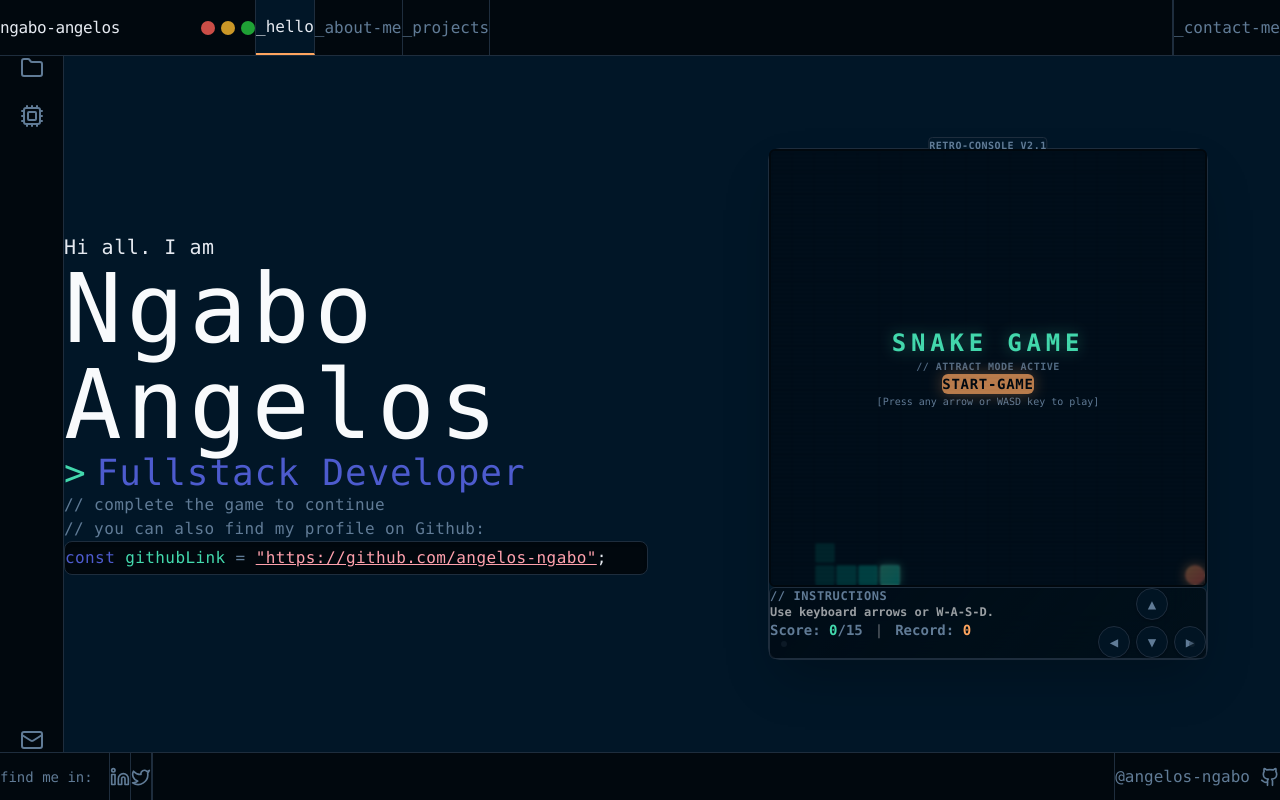
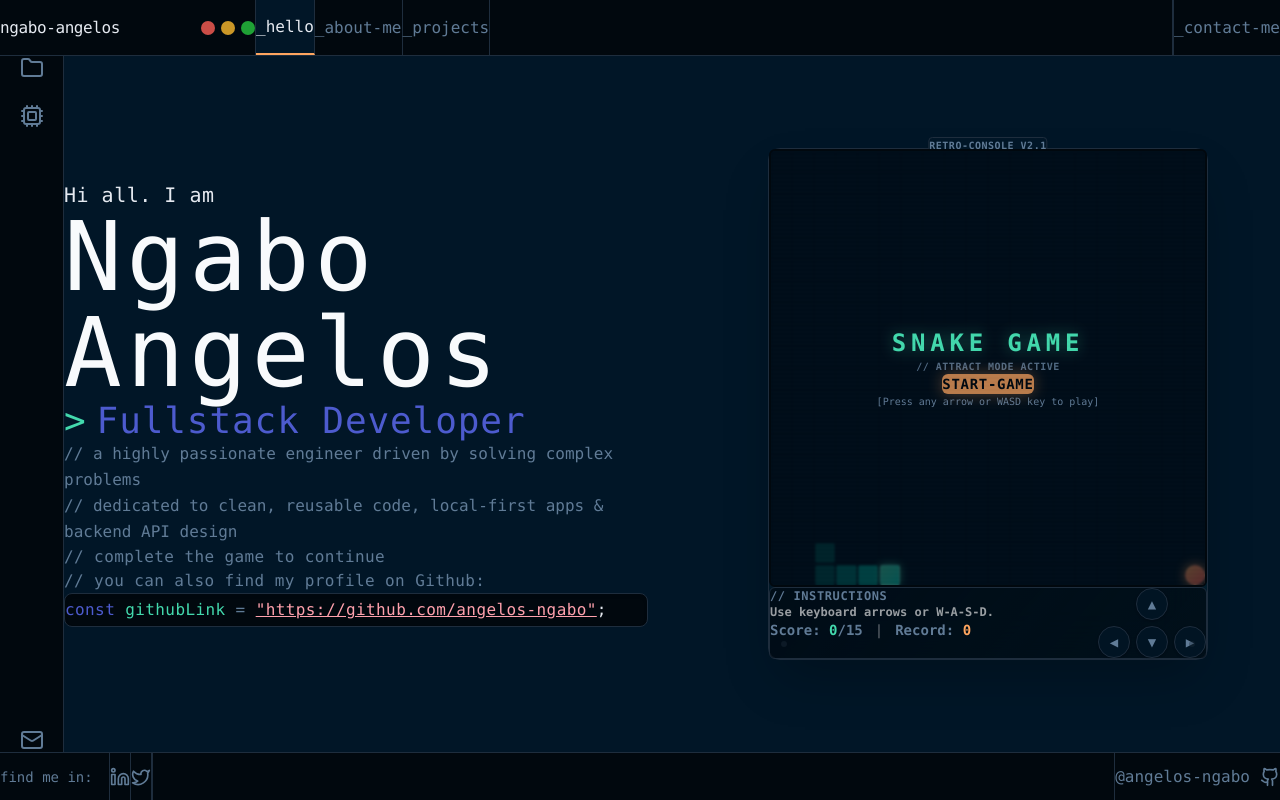
Before and after one commit to angelos-ngabo/portfolio, a React (Vite) app: page / in a window 1280 px wide. Built offline with nearby package versions, Linux system fonts and the light colour scheme.

Commit message:
add passion statement to welcome page

```diff
--- a/src/sections/HelloView.tsx
+++ b/src/sections/HelloView.tsx
@@ -247,6 +247,10 @@ const HelloView: React.FC = () => {
           <h2 className="text-2xl sm:text-3xl lg:text-4xl font-normal text-[#4D5BCE] flex items-center gap-2.5 tracking-wide">
             <span className="text-[#43D9AD]">&gt;</span> Fullstack Developer
           </h2>
+          <div className="text-sm sm:text-base text-[#607B96] font-mono leading-relaxed space-y-1.5 pt-3">
+            <p>// a highly passionate engineer driven by solving complex problems</p>
+            <p>// dedicated to clean, reusable code, local-first apps & backend API design</p>
+          </div>
         </div>
 
         {/* Big spacing as seen on Figma */}
```
